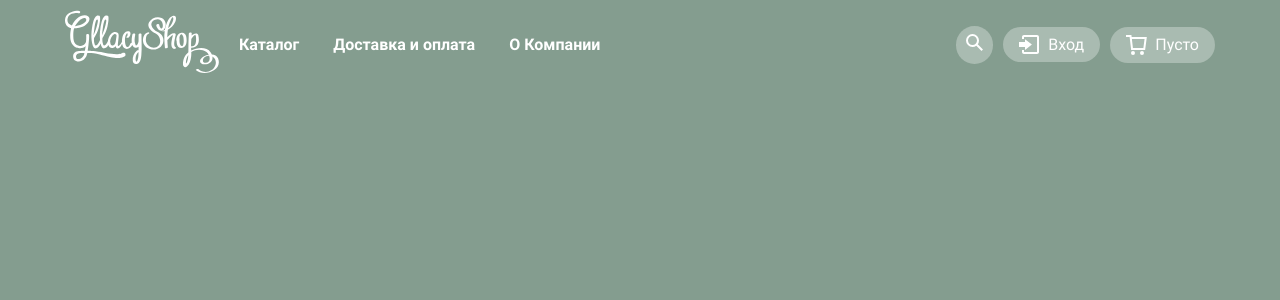
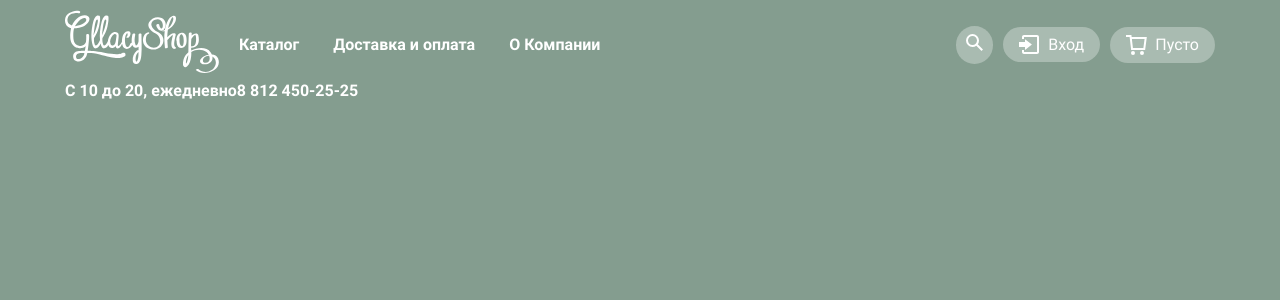
Before and after one commit to shock-dev/gllacy-shop, a Vue app: page / in a window 1280 px wide. Shown: the top 300 px of the page. Built offline with nearby package versions, Linux system fonts and the light colour scheme.

Commit message:
header bottom template

```diff
--- a/src/components/app/gcHeader.vue
+++ b/src/components/app/gcHeader.vue
@@ -41,6 +41,12 @@
         </div>
       </div>
     </div>
+    <div class="header__bottom flex">
+      <div class="header__info flex">
+        <p class="header__date">С 10 до 20, ежедневно</p>
+        <p class="header__phone">8 812 450-25-25</p>
+      </div>
+    </div>
   </header>
 </template>
 
```
